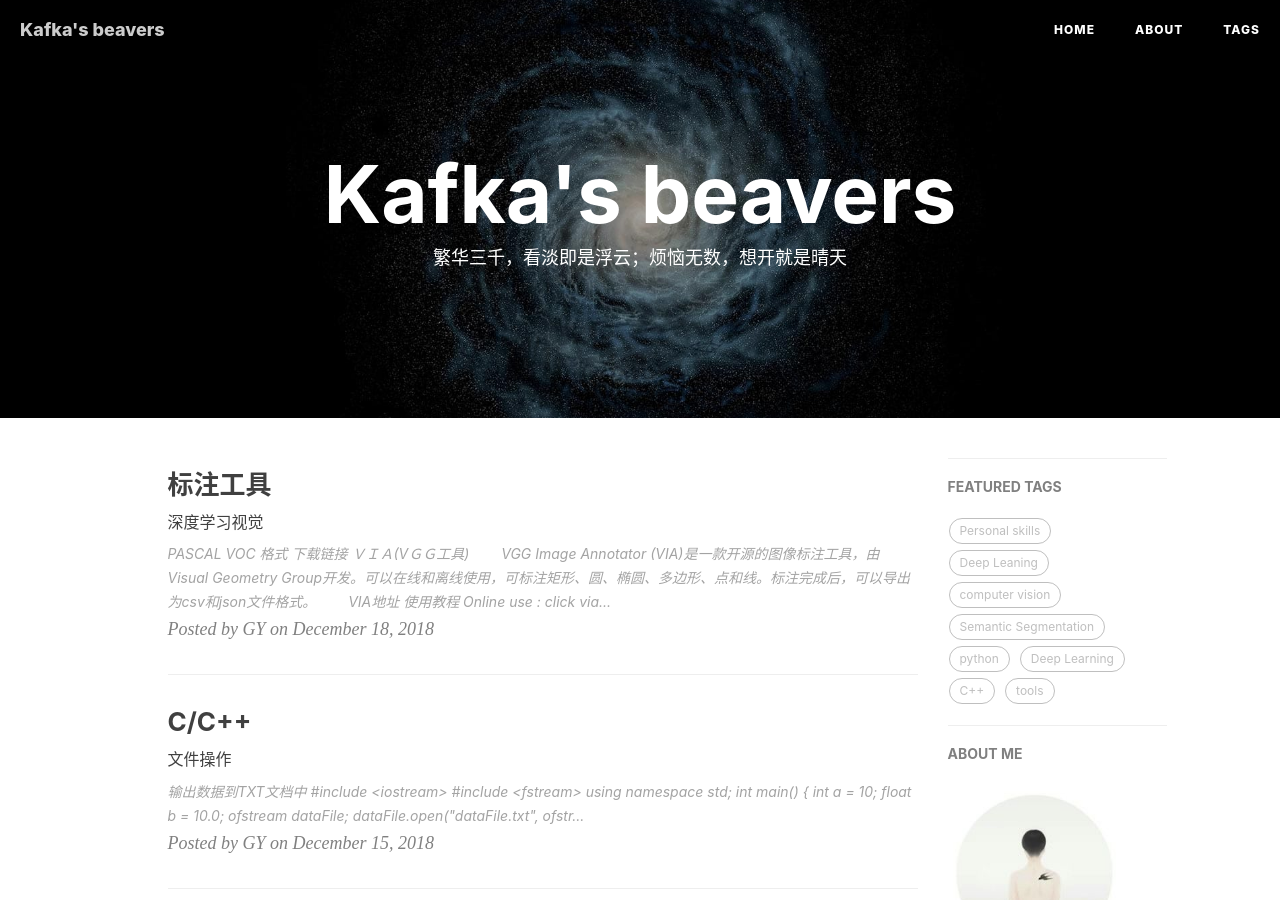
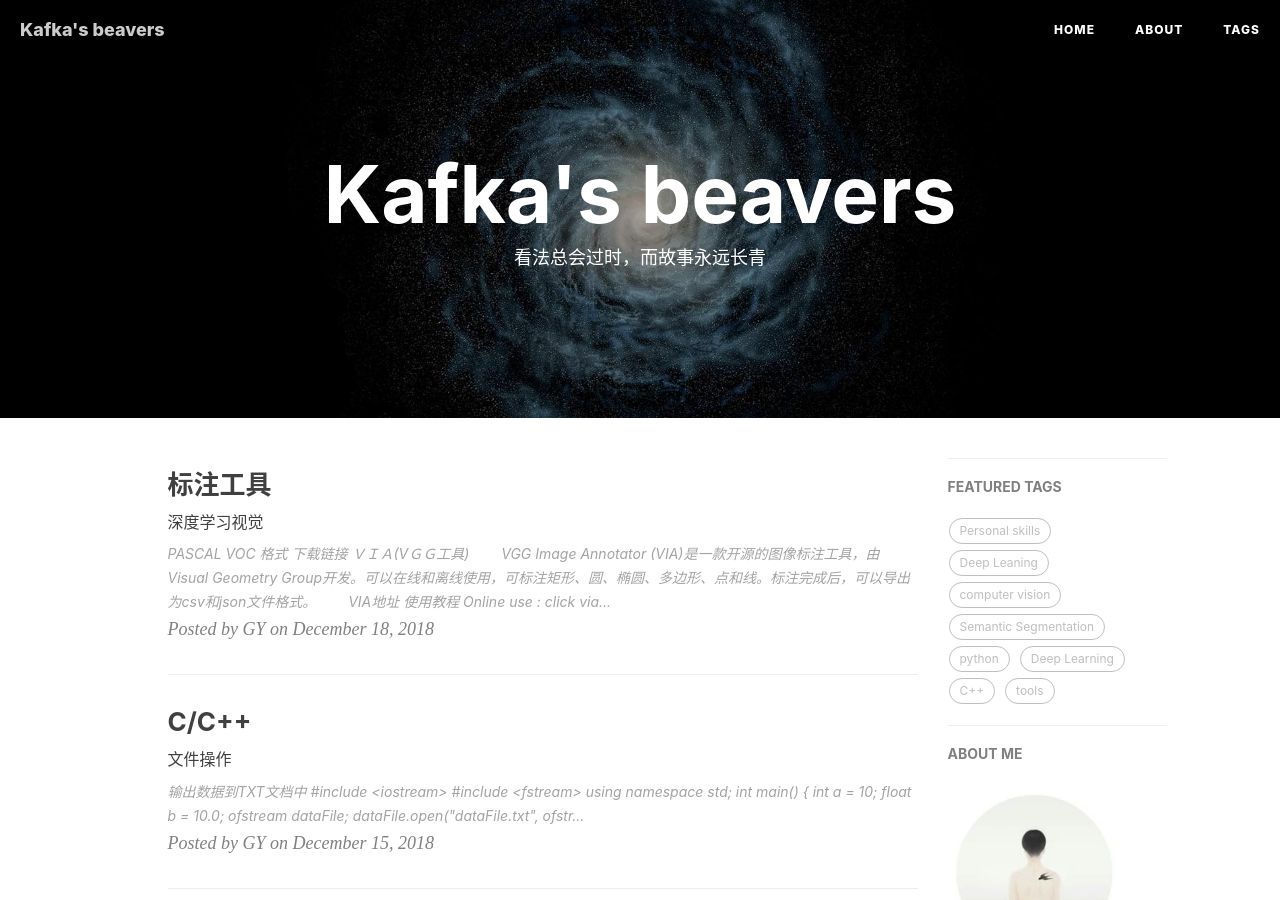
Before and after one commit to yuanzhenxia12138/yuanzhenxia12138.github.io, a Jekyll site: the page built from index.html, in a window 1280 px wide and 900 px high. Built offline with Jekyll 4.4.1, drawn with Linux system fonts in a browser that asks for light colours; nearby versions of some CDN libraries; library files that are not in the unit come from our copies; the list of posts is cut into pages by our own code; comment, search, counter and statistics services are not loaded.

Commit message:
Update index.html

```diff
--- a/index.html
+++ b/index.html
@@ -1,6 +1,6 @@
 ---
 layout: page
-description: "繁华三千，看淡即是浮云；烦恼无数，想开就是晴天"
+description: "看法总会过时，而故事永远长青"
 ---
 
 {% for post in paginator.posts %}
```
